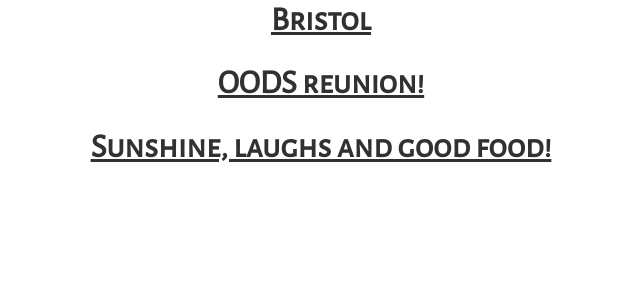
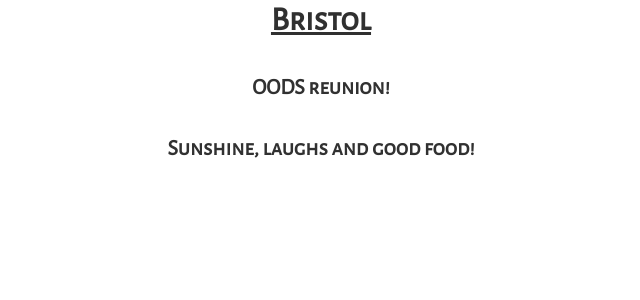
Before and after one commit to foopod/Travel-Website, a Jekyll site: the page built from _posts/2017-08-21-Bristol.md, in a window 1280 px wide. Shown: the top 300 px of the page, without its empty margins (319-959 px from the left). Built offline with Jekyll 4.4.1, drawn with Linux system fonts in a browser that asks for light colours.

Commit message:
Update post.html

```diff
--- a/_layouts/post.html
+++ b/_layouts/post.html
@@ -4,7 +4,7 @@ layout: default
 
 <div class="post">
   <h2 class="post-title">{{ page.title }}</h1>
-  <h2 class="post-subtitle">{{ page.subtitle }}</h2>
-  <h2 class="post-description">{{ page.description }}</h2>
+  <h3 class="post-subtitle">{{ page.subtitle }}</h2>
+  <h3 class="post-description">{{ page.description }}</h2>
   {{ content }}
 </div>
```
